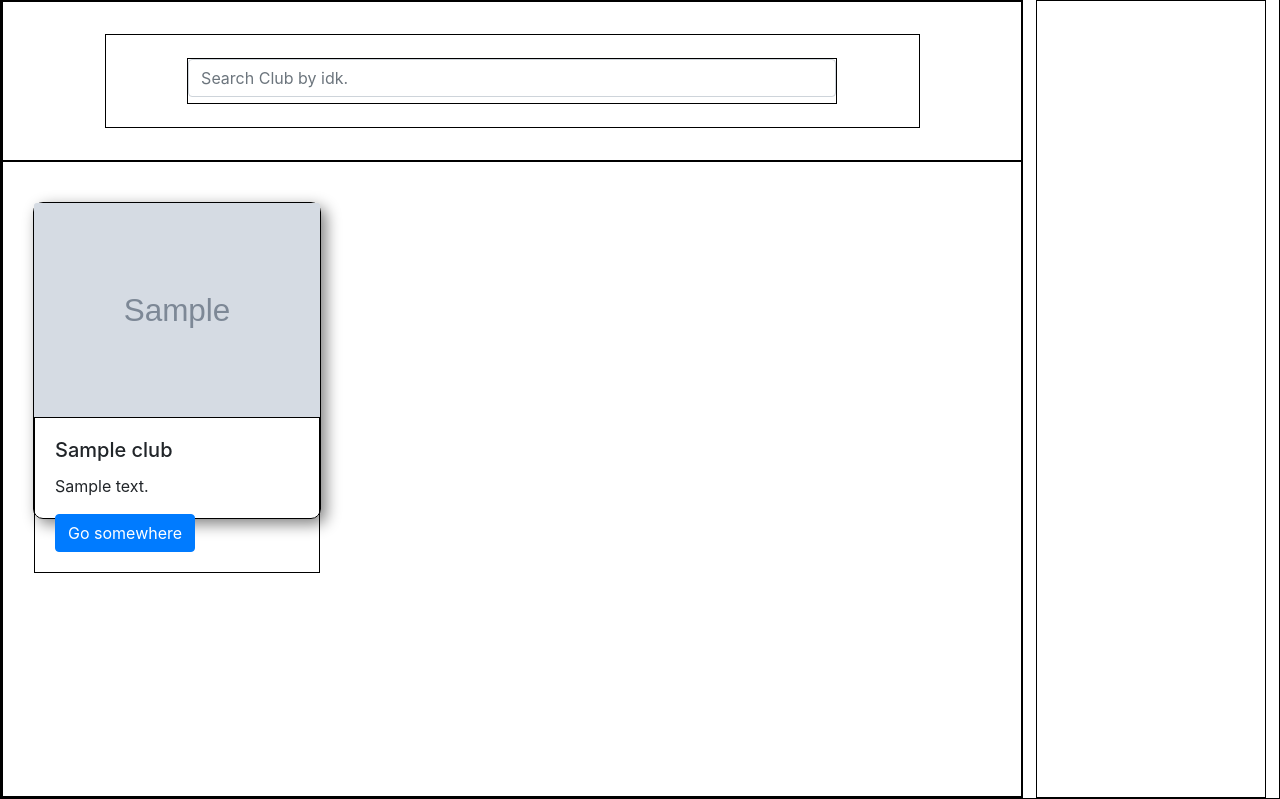
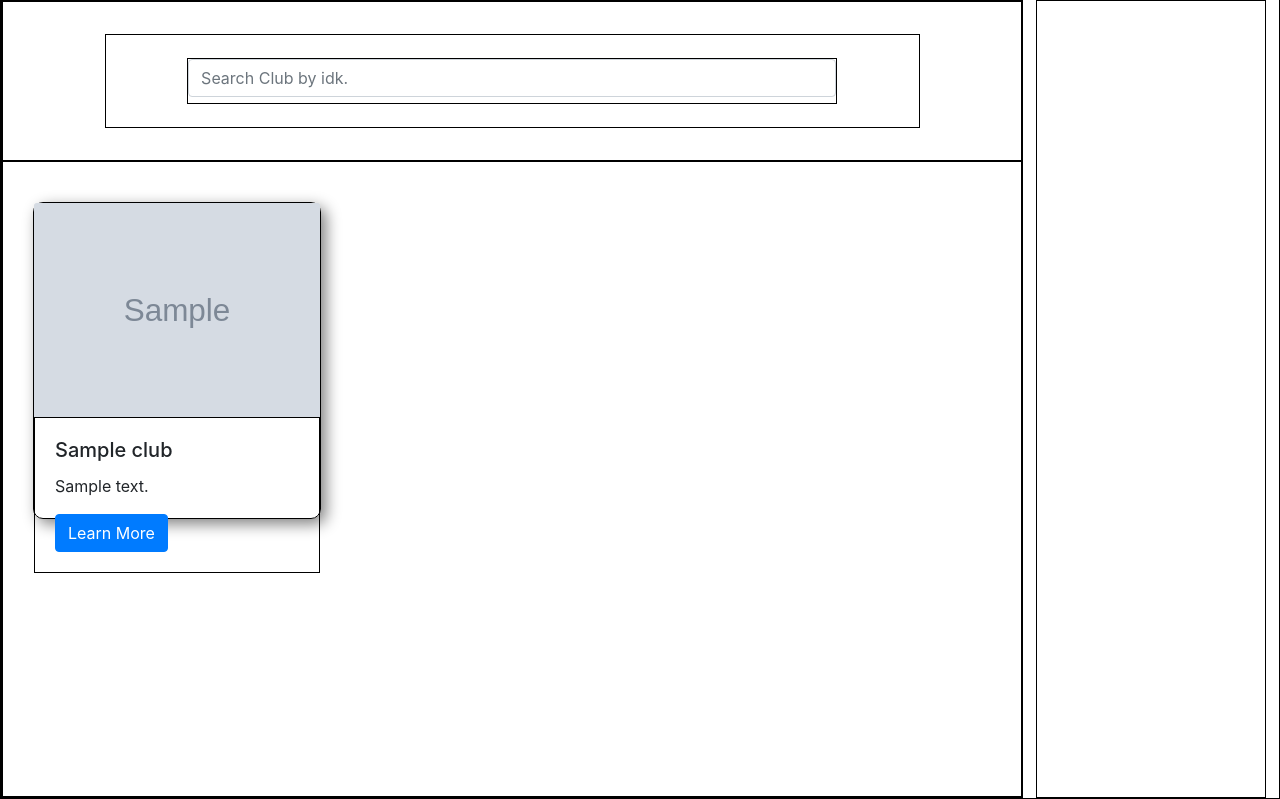
Before and after one commit to Aydinm1/ClubNav, a Django app: template clubsite/list/templates/index.html in a window 1280 px wide. Shown: the part 167-966 px from the top of the page. Run offline with Django 4.2, Linux system fonts and the light colour scheme; the template is opened without the code that fills it: most values are stand-ins (such as "Sample title", 1, 10 or a date in 2020); grey boxes marked "Sample" are stand-in pictures.

Commit message:
[Legacy commit squashed]

```diff
--- a/clubsite/list/models.py
+++ b/clubsite/list/models.py
@@ -55,7 +55,7 @@ class Club(models.Model):
         Returns array of 3 random clubs.
         """
         count = self.objects.all().count()
-        random_index = sample(range(8, count), 23) # This is temporary..might end up using numpy because sometimes IDs won't be consecutive
+        random_index = sample(range(8, count), 8) # This is temporary..might end up using numpy because sometimes IDs won't be consecutive
         return self.objects.filter(id__in=random_index)
 
 class OtherImage(models.Model):
--- a/clubsite/list/templates/index.html
+++ b/clubsite/list/templates/index.html
@@ -28,7 +28,7 @@
                         <div class="card-body">
                             <h5 class="card-title">{{ club.name }}</h5>
                             <p class="card-text">{{ club.description|truncatewords:10 }}</p>
-                            <a href="#" class="btn btn-primary">Go somewhere</a>
+                            <a href="#" class="btn btn-primary">Learn More</a>
                         </div>
                         </div>
                     {% endfor %}
```
